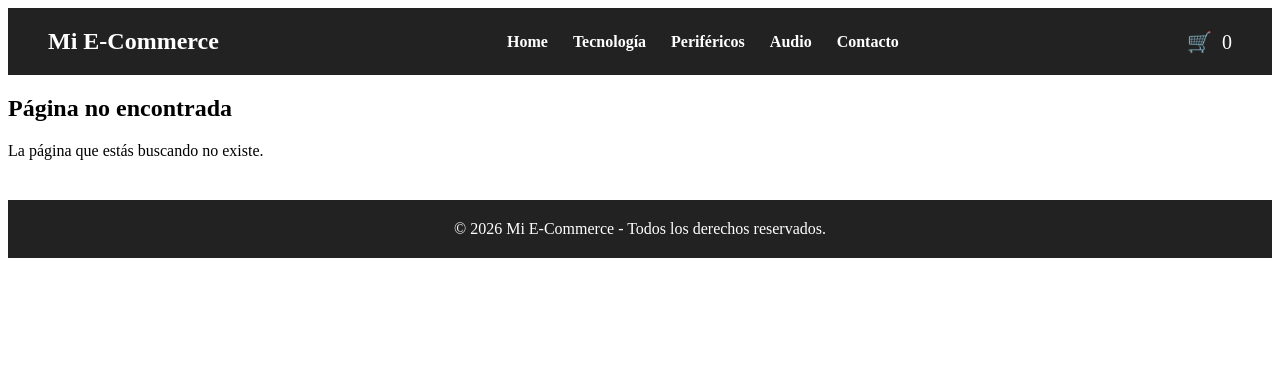
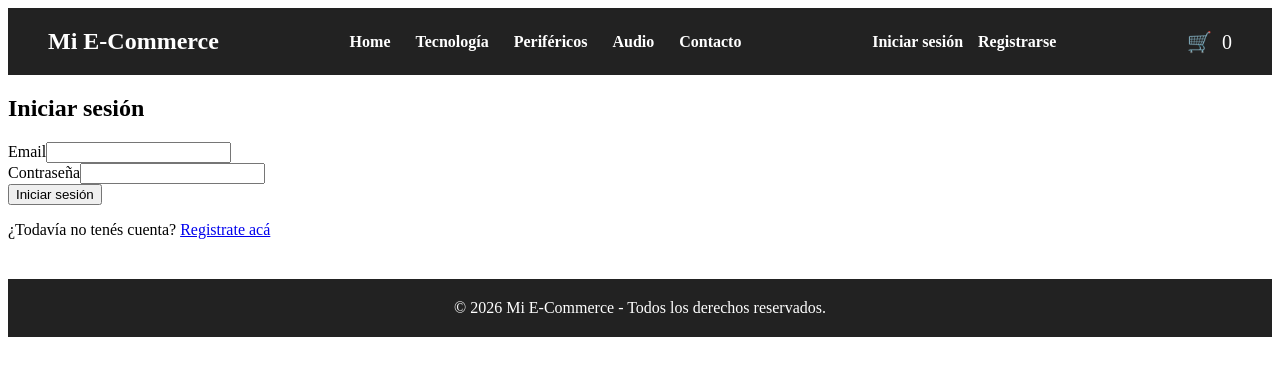
Before and after one commit to Ivory14code/e-commerce, a React (Vite) app: page /login in a window 1280 px wide. Shown: the top 376 px of the page. Built offline with nearby package versions, Linux system fonts and the light colour scheme; no server answers.

Commit message:
Entrega final y configurar autenticacion

```diff
--- a/src/App.jsx
+++ b/src/App.jsx
@@ -8,6 +8,9 @@ import NotFound from "./components/NotFound/NotFound";
 import Contact from "./components/Contact/Contact";
 import Cart from "./components/Cart/Cart";
 import Checkout from "./components/Checkout/Checkout";
+import Login from "./components/Login/Login";
+import Register from "./components/Register/Register";
+import ProtectedRoute from "./components/ProtectedRoute/ProtectedRoute";
 
 
 function App() {
@@ -57,7 +60,21 @@ function App() {
 
           <Route
             path="/checkout"
-            element={<Checkout />}
+            element={
+              <ProtectedRoute>
+                <Checkout />
+              </ProtectedRoute>
+            }
+          />
+
+          <Route
+            path="/login"
+            element={<Login />}
+          />
+
+          <Route
+            path="/registro"
+            element={<Register />}
           />
 
         </Routes>
--- a/src/components/Checkout/Checkout.jsx
+++ b/src/components/Checkout/Checkout.jsx
@@ -1,5 +1,5 @@
 import { useState } from "react";
-import { useNavigate } from "react-router-dom";
+import { useNavigate, Link } from "react-router-dom";
 
 import {
   addDoc,
@@ -8,34 +8,47 @@ import {
 } from "firebase/firestore";
 
 import { useCart } from "../../context/CartContext";
-
+import { useAuth } from "../../context/AuthContext";
 import { db } from "../../firebase/config";
 
 const Checkout = () => {
   const { cart, totalItems, clear } = useCart();
-
+  const { user } = useAuth();
   const navigate = useNavigate();
 
   const [formulario, setFormulario] = useState({
     name: "",
     phone: "",
-    email: "",
+    email: user?.email || "",
   });
 
   const [error, setError] = useState("");
   const [orderId, setOrderId] = useState(null);
+  const [processing, setProcessing] = useState(false);
 
   const handleChange = (event) => {
     const { name, value } = event.target;
 
-    setFormulario({
-      ...formulario,
+    setFormulario((prev) => ({
+      ...prev,
       [name]: value,
-    });
+    }));
   };
 
   const handleSubmit = async (event) => {
     event.preventDefault();
+
+    if (processing) return;
+
+    if (!user) {
+      navigate("/login");
+      return;
+    }
+
+    if (cart.length === 0) {
+      setError("Tu carrito está vacío.");
+      return;
+    }
 
     if (
       !formulario.name.trim() ||
@@ -47,17 +60,21 @@ const Checkout = () => {
     }
 
     setError("");
+    setProcessing(true);
 
     const total = cart.reduce(
-      (acc, producto) => acc + producto.price * producto.quantity,
+      (acc, producto) =>
+        acc + producto.price * producto.quantity,
       0
     );
 
     const order = {
+      userId: user.uid,
+
       buyer: {
-        name: formulario.name,
-        phone: formulario.phone,
-        email: formulario.email,
+        name: formulario.name.trim(),
+        phone: formulario.phone.trim(),
+        email: formulario.email.trim(),
       },
 
       items: cart.map((producto) => ({
@@ -68,16 +85,14 @@ const Checkout = () => {
       })),
 
       date: serverTimestamp(),
-      total: total,
+      total,
     };
 
     try {
       const ordersCollection = collection(db, "orders");
-
       const resultado = await addDoc(ordersCollection, order);
 
       clear();
-
       setOrderId(resultado.id);
     } catch (error) {
       console.error("Error al generar la orden:", error);
@@ -85,6 +100,8 @@ const Checkout = () => {
       setError(
         "Ocurrió un error al generar la orden. Intentá nuevamente."
       );
+    } finally {
+      setProcessing(false);
     }
   };
 
@@ -93,17 +110,25 @@ const Checkout = () => {
       <div>
         <h2>¡Compra realizada con éxito! 🎉</h2>
 
-        <p>
-          Tu pedido fue registrado correctamente.
-        </p>
+        <p>Tu pedido fue registrado correctamente.</p>
 
         <p>
           <strong>ID de orden:</strong> {orderId}
         </p>
 
-        <button onClick={() => navigate("/")}>
+        <button type="button" onClick={() => navigate("/")}>
           Volver al catálogo
         </button>
+      </div>
+    );
+  }
+
+  if (cart.length === 0) {
+    return (
+      <div>
+        <h2>Tu carrito está vacío</h2>
+        <p>Agregá productos antes de finalizar tu compra.</p>
+        <Link to="/">Volver al catálogo</Link>
       </div>
     );
   }
@@ -118,42 +143,45 @@ const Checkout = () => {
 
       <form onSubmit={handleSubmit}>
         <div>
-          <label>Nombre</label>
-
+          <label htmlFor="name">Nombre</label>
           <input
+            id="name"
             type="text"
             name="name"
             value={formulario.name}
             onChange={handleChange}
+            required
           />
         </div>
 
         <div>
-          <label>Teléfono</label>
-
+          <label htmlFor="phone">Teléfono</label>
           <input
+            id="phone"
             type="tel"
             name="phone"
             value={formulario.phone}
             onChange={handleChange}
+            required
           />
         </div>
 
         <div>
-          <label>Email</label>
-
+          <label htmlFor="email">Email</label>
           <input
+            id="email"
             type="email"
             name="email"
             value={formulario.email}
             onChange={handleChange}
+            required
           />
         </div>
 
-        {error && <p>{error}</p>}
+        {error && <p role="alert">{error}</p>}
 
-        <button type="submit">
-          Confirmar compra
+        <button type="submit" disabled={processing}>
+          {processing ? "Procesando compra..." : "Confirmar compra"}
         </button>
       </form>
     </div>
--- /dev/null
+++ b/src/components/Login/Login.jsx
@@ -0,0 +1,90 @@
+import { useState } from "react";
+import { Link, useLocation, useNavigate } from "react-router-dom";
+import { useAuth } from "../../context/AuthContext";
+
+const Login = () => {
+  const { login } = useAuth();
+  const navigate = useNavigate();
+  const location = useLocation();
+
+  const [email, setEmail] = useState("");
+  const [password, setPassword] = useState("");
+  const [error, setError] = useState("");
+  const [loading, setLoading] = useState(false);
+
+  const handleSubmit = async (event) => {
+    event.preventDefault();
+    setError("");
+    setLoading(true);
+
+    try {
+      await login(email.trim(), password);
+      navigate(location.state?.from || "/checkout", {
+        replace: true,
+      });
+    } catch (err) {
+      switch (err.code) {
+        case "auth/invalid-credential":
+        case "auth/user-not-found":
+        case "auth/wrong-password":
+          setError("El email o la contraseña son incorrectos.");
+          break;
+        case "auth/invalid-email":
+          setError("Ingresá un email válido.");
+          break;
+        case "auth/too-many-requests":
+          setError("Demasiados intentos. Probá nuevamente más tarde.");
+          break;
+        default:
+          setError("No se pudo iniciar sesión. Intentá nuevamente.");
+      }
+    } finally {
+      setLoading(false);
+    }
+  };
+
+  return (
+    <section className="auth-container">
+      <h2>Iniciar sesión</h2>
+
+      <form onSubmit={handleSubmit}>
+        <div>
+          <label htmlFor="login-email">Email</label>
+          <input
+            id="login-email"
+            type="email"
+            autoComplete="email"
+            value={email}
+            onChange={(event) => setEmail(event.target.value)}
+            required
+          />
+        </div>
+
+        <div>
+          <label htmlFor="login-password">Contraseña</label>
+          <input
+            id="login-password"
+            type="password"
+            autoComplete="current-password"
+            value={password}
+            onChange={(event) => setPassword(event.target.value)}
+            required
+          />
+        </div>
+
+        {error && <p role="alert">{error}</p>}
+
+        <button type="submit" disabled={loading}>
+          {loading ? "Ingresando..." : "Iniciar sesión"}
+        </button>
+      </form>
+
+      <p>
+        ¿Todavía no tenés cuenta?{" "}
+        <Link to="/registro">Registrate acá</Link>
+      </p>
+    </section>
+  );
+};
+
+export default Login;
--- a/src/components/Navbar/Navbar.css
+++ b/src/components/Navbar/Navbar.css
@@ -4,7 +4,9 @@
   display: flex;
   align-items: center;
   justify-content: space-between;
+  gap: 20px;
   padding: 20px 40px;
+  flex-wrap: wrap;
 }
 
 .navbar h1 {
@@ -18,19 +20,59 @@
   gap: 25px;
 }
 
-.menu a {
+.menu a,
+.auth-links a {
   color: white;
   text-decoration: none;
   font-weight: bold;
+  transition: color 0.2s ease;
 }
 
-.menu a:hover {
+.menu a:hover,
+.auth-links a:hover {
+  color: #61dafb;
+}
+
+.menu a.active {
   color: #61dafb;
 }
 
 .categorias {
   display: flex;
   gap: 25px;
+}
+
+.navbar-user {
+  display: flex;
+  align-items: center;
+  gap: 15px;
+}
+
+.user-email {
+  color: #ddd;
+  font-size: 14px;
+  overflow-wrap: anywhere;
+}
+
+.auth-links {
+  display: flex;
+  align-items: center;
+  gap: 15px;
+}
+
+.logout-button {
+  background-color: #dc3545;
+  color: white;
+  border: none;
+  border-radius: 6px;
+  padding: 9px 12px;
+  font-weight: bold;
+  cursor: pointer;
+  transition: background-color 0.2s ease;
+}
+
+.logout-button:hover {
+  background-color: #bb2d3b;
 }
 
 .cart-widget {
@@ -50,3 +92,32 @@
 .cart-link:hover {
   text-decoration: none;
 }
+
+/* Adaptación para pantallas pequeñas */
+@media (max-width: 900px) {
+  .navbar {
+    justify-content: center;
+    padding: 20px;
+  }
+
+  .menu {
+    flex-wrap: wrap;
+    justify-content: center;
+    gap: 15px;
+  }
+
+  .categorias {
+    flex-wrap: wrap;
+    justify-content: center;
+    gap: 15px;
+  }
+
+  .navbar-user {
+    justify-content: center;
+    flex-wrap: wrap;
+  }
+
+  .user-email {
+    text-align: center;
+  }
+}
--- a/src/components/Navbar/Navbar.jsx
+++ b/src/components/Navbar/Navbar.jsx
@@ -1,10 +1,20 @@
 import { NavLink } from "react-router-dom";
-
 import "./Navbar.css";
-
 import CartWidget from "../CartWidget/CartWidget";
+import { useAuth } from "../../context/AuthContext";
 
 const Navbar = () => {
+  const { user, loading, logout } = useAuth();
+
+  const handleLogout = async () => {
+    try {
+      await logout();
+    } catch (error) {
+      console.error("Error al cerrar sesión:", error);
+      alert("No se pudo cerrar la sesión. Intentá nuevamente.");
+    }
+  };
+
   return (
     <nav className="navbar">
       <h1>Mi E-Commerce</h1>
@@ -21,6 +31,28 @@ const Navbar = () => {
         <NavLink to="/contacto">Contacto</NavLink>
       </div>
 
+      <div className="navbar-user">
+        {!loading && (
+          user ? (
+            <>
+              <span className="user-email">{user.email}</span>
+              <button
+                type="button"
+                className="logout-button"
+                onClick={handleLogout}
+              >
+                Cerrar sesión
+              </button>
+            </>
+          ) : (
+            <div className="auth-links">
+              <NavLink to="/login">Iniciar sesión</NavLink>
+              <NavLink to="/registro">Registrarse</NavLink>
+            </div>
+          )
+        )}
+      </div>
+
       <NavLink to="/cart" className="cart-link">
         <CartWidget />
       </NavLink>
--- /dev/null
+++ b/src/components/ProtectedRoute/ProtectedRoute.jsx
@@ -0,0 +1,18 @@
+import { Navigate } from "react-router-dom";
+import { useAuth } from "../../context/AuthContext";
+
+const ProtectedRoute = ({ children }) => {
+  const { user, loading } = useAuth();
+
+  if (loading) {
+    return <p>Verificando sesión...</p>;
+  }
+
+  if (!user) {
+    return <Navigate to="/login" replace />;
+  }
+
+  return children;
+};
+
+export default ProtectedRoute;
--- /dev/null
+++ b/src/components/Register/Register.jsx
@@ -0,0 +1,91 @@
+import { useState } from "react";
+import { Link, useNavigate } from "react-router-dom";
+import { useAuth } from "../../context/AuthContext";
+
+const Register = () => {
+  const { register } = useAuth();
+  const navigate = useNavigate();
+
+  const [email, setEmail] = useState("");
+  const [password, setPassword] = useState("");
+  const [error, setError] = useState("");
+  const [loading, setLoading] = useState(false);
+
+  const handleSubmit = async (event) => {
+    event.preventDefault();
+    setError("");
+
+    if (password.length < 6) {
+      setError("La contraseña debe tener al menos 6 caracteres.");
+      return;
+    }
+
+    setLoading(true);
+
+    try {
+      await register(email.trim(), password);
+      navigate("/checkout", { replace: true });
+    } catch (err) {
+      switch (err.code) {
+        case "auth/email-already-in-use":
+          setError("Ya existe una cuenta registrada con ese email.");
+          break;
+        case "auth/invalid-email":
+          setError("Ingresá un email válido.");
+          break;
+        case "auth/weak-password":
+          setError("La contraseña es demasiado débil.");
+          break;
+        default:
+          setError("No se pudo crear la cuenta. Intentá nuevamente.");
+      }
+    } finally {
+      setLoading(false);
+    }
+  };
+
+  return (
+    <section className="auth-container">
+      <h2>Crear cuenta</h2>
+
+      <form onSubmit={handleSubmit}>
+        <div>
+          <label htmlFor="register-email">Email</label>
+          <input
+            id="register-email"
+            type="email"
+            autoComplete="email"
+            value={email}
+            onChange={(event) => setEmail(event.target.value)}
+            required
+          />
+        </div>
+
+        <div>
+          <label htmlFor="register-password">Contraseña</label>
+          <input
+            id="register-password"
+            type="password"
+            autoComplete="new-password"
+            minLength={6}
+            value={password}
+            onChange={(event) => setPassword(event.target.value)}
+            required
+          />
+        </div>
+
+        {error && <p role="alert">{error}</p>}
+
+        <button type="submit" disabled={loading}>
+          {loading ? "Creando cuenta..." : "Registrarme"}
+        </button>
+      </form>
+
+      <p>
+        ¿Ya tenés cuenta? <Link to="/login">Iniciá sesión</Link>
+      </p>
+    </section>
+  );
+};
+
+export default Register;
--- /dev/null
+++ b/src/context/AuthContext.jsx
@@ -0,0 +1,54 @@
+import { createContext, useContext, useEffect, useState } from "react";
+import {
+  onAuthStateChanged,
+  createUserWithEmailAndPassword,
+  signInWithEmailAndPassword,
+  signOut,
+} from "firebase/auth";
+import { auth } from "../firebase/config";
+
+const AuthContext = createContext();
+
+export const AuthProvider = ({ children }) => {
+  const [user, setUser] = useState(null);
+  const [loading, setLoading] = useState(true);
+
+  useEffect(() => {
+    const unsubscribe = onAuthStateChanged(auth, (currentUser) => {
+      setUser(currentUser);
+      setLoading(false);
+    });
+
+    return unsubscribe;
+  }, []);
+
+  const register = (email, password) => {
+    return createUserWithEmailAndPassword(auth, email, password);
+  };
+
+  const login = (email, password) => {
+    return signInWithEmailAndPassword(auth, email, password);
+  };
+
+  const logout = () => {
+    return signOut(auth);
+  };
+
+  const value = {
+    user,
+    loading,
+    register,
+    login,
+    logout,
+  };
+
+  return (
+    <AuthContext.Provider value={value}>
+      {children}
+    </AuthContext.Provider>
+  );
+};
+
+export const useAuth = () => {
+  return useContext(AuthContext);
+};
--- a/src/main.jsx
+++ b/src/main.jsx
@@ -4,13 +4,16 @@ import { BrowserRouter } from "react-router-dom";
 import "./index.css";
 import App from "./App.jsx";
 import { CartProvider } from "./context/CartContext";
+import { AuthProvider } from "./context/AuthContext";
 
 createRoot(document.getElementById("root")).render(
   <StrictMode>
     <BrowserRouter>
-      <CartProvider>
-        <App />
-      </CartProvider>
+      <AuthProvider>
+        <CartProvider>
+          <App />
+        </CartProvider>
+      </AuthProvider>
     </BrowserRouter>
   </StrictMode>
 );
```
